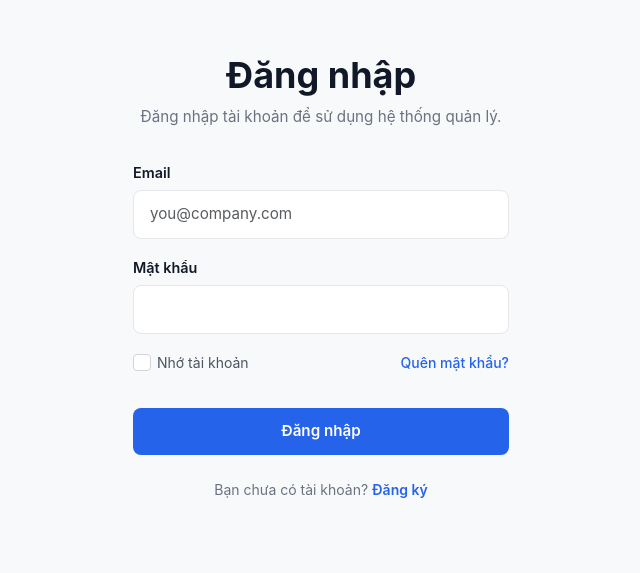
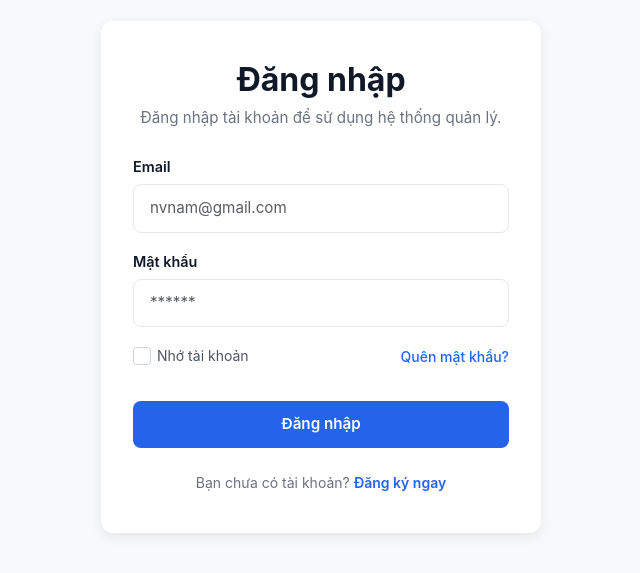
Before and after one commit to congquyen0408/Project-module-1, a plain HTML site: page NewProject/Quanlysanpham/Auth/auth.html in a window 1280 px wide. Shown: the part 123-696 px from the top of the page, without its empty margins (319-959 px from the left). Drawn offline with nearby package versions, Linux system fonts and the light colour scheme.

Commit message:
auth.html

```diff
--- a/NewProject/Quanlysanpham/Auth/auth.html
+++ b/NewProject/Quanlysanpham/Auth/auth.html
@@ -5,6 +5,7 @@
     <meta name="viewport" content="width=device-width, initial-scale=1.0">
     <title>Đăng nhập tài khoản</title>
     <link href="https://cdn.jsdelivr.net/npm/bootstrap@5.3.2/dist/css/bootstrap.min.css" rel="stylesheet">
+
     <style>
         body {
             background-color: #f8f9fa;
@@ -18,11 +19,12 @@
             width: 100%;
             max-width: 440px;
             padding: 2.5rem 2rem;
-            border: none;
-            background: transparent;
+            border-radius: 12px;
+            background-color: #ffffff;
+            box-shadow: 0 4px 12px rgba(0, 0, 0, 0.08);
         }
         .login-title {
-            font-size: 2.25rem;
+            font-size: 2rem;
             font-weight: 700;
             color: #111827;
             text-align: center;
@@ -32,7 +34,7 @@
             font-size: 0.95rem;
             color: #6b7280;
             text-align: center;
-            margin-bottom: 2rem;
+            margin-bottom: 1.5rem;
         }
         .form-label {
             font-weight: 600;
@@ -97,7 +99,6 @@
         .register-link:hover {
             text-decoration: underline;
         }
-
         .error-msg {
             color: #dc3545;
             font-size: 0.85rem;
@@ -115,15 +116,16 @@
         <div id="alertBox" class="alert d-none" role="alert"></div>
 
         <form id="loginForm" novalidate>
+            <!-- Email -->
             <div class="mb-3">
                 <label for="email" class="form-label">Email</label>
-                <input type="email" class="form-control" id="email" name="email" placeholder="you@company.com">
+                <input type="email" class="form-control" id="email" name="email" placeholder="nvnam@gmail.com">
                 <small id="emailError" class="error-msg">Email không được để trống</small>
             </div>
 
             <div class="mb-3">
                 <label for="password" class="form-label">Mật khẩu</label>
-                <input type="password" class="form-control" id="password" name="password" placeholder="">
+                <input type="password" class="form-control" id="password" name="password" placeholder="******">
                 <small id="passwordError" class="error-msg">Mật khẩu không được để trống</small>
             </div>
 
@@ -141,11 +143,13 @@
         </form>
 
         <div class="register-text">
-            Bạn chưa có tài khoản? <a href="register.html" class="register-link">Đăng ký</a>
+            Bạn chưa có tài khoản? <a href="register.html" class="register-link">Đăng ký ngay</a>
         </div>
     </div>
 
-    <script src="../data.js"></script>
-    <script src="./auth.js"></script>
+
+    <script src="data.js"></script>
+    <script src="auth.js"></script>
+
 </body>
 </html>
```
